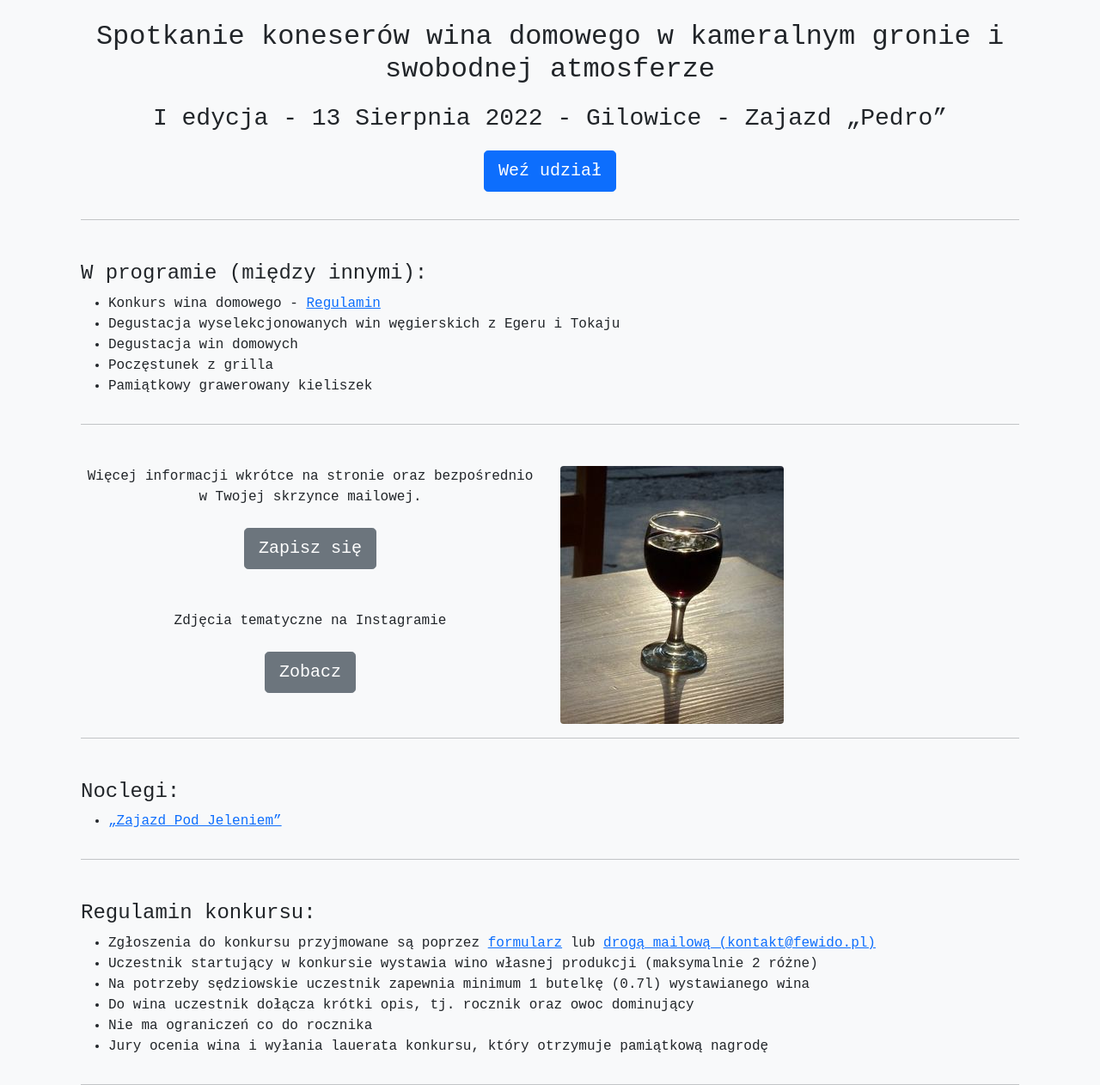
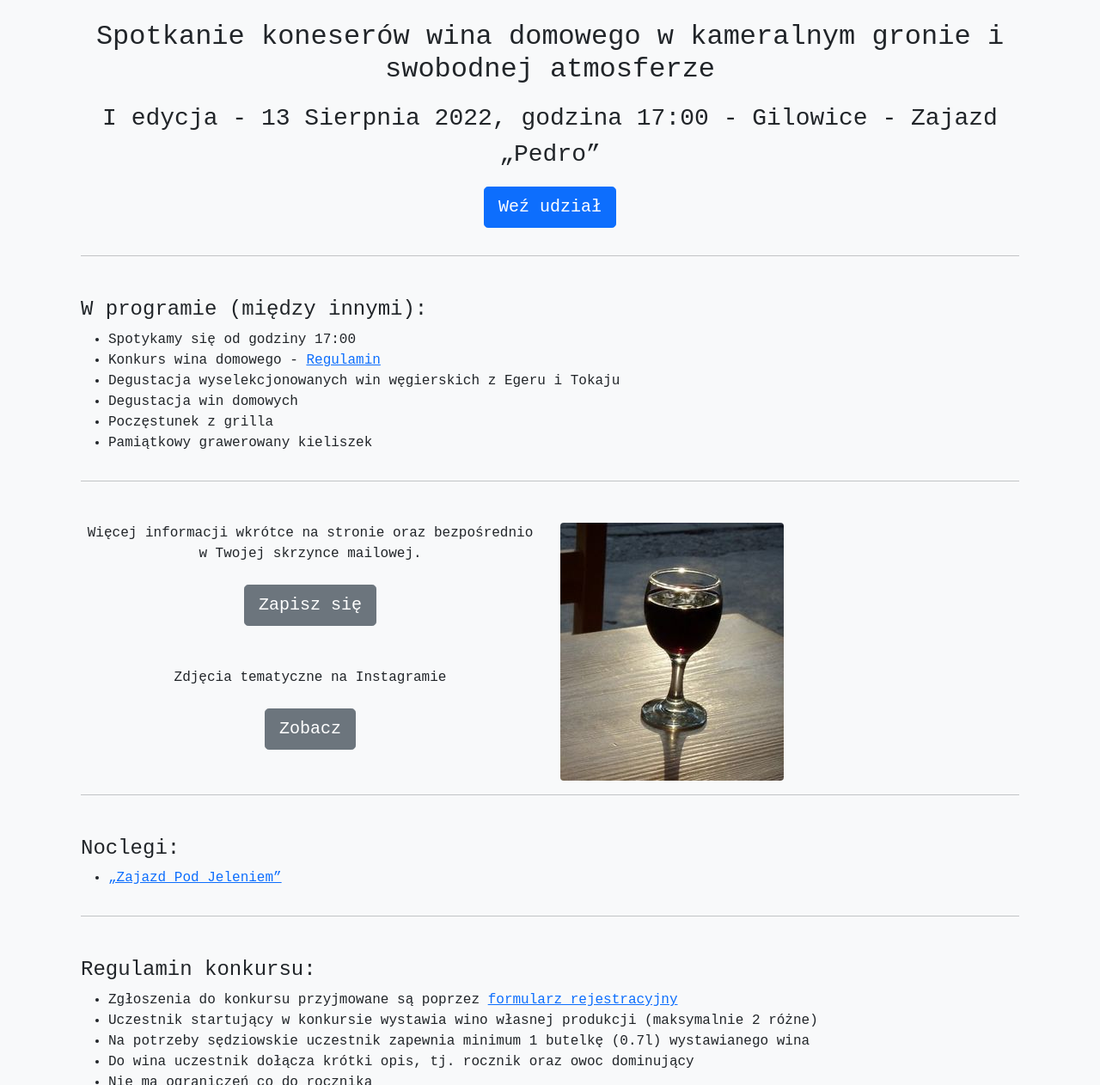
Before and after one commit to morgoth/fewido, a Jekyll site: the page built from index.html, in a window 1280 px wide and 1400 px high, scrolled down 309 px, cut to the strip 138-1400 px from the top of the window. Shown: the whole strip at 86% size. Built offline with Jekyll 4.4.1, drawn with Linux system fonts in a browser that asks for light colours; some web fonts are replaced.

Commit message:
add hour

```diff
--- a/index.html
+++ b/index.html
@@ -23,7 +23,7 @@ layout: default
   <div class="row mt-5">
     <div class="col mx-auto text-center">
       <h2>Spotkanie koneserów wina domowego w kameralnym gronie i swobodnej atmosferze</h2>
-      <p class="fs-3 mt-3">I edycja - 13 Sierpnia 2022 - Gilowice - Zajazd &bdquo;Pedro&rdquo;</p>
+      <p class="fs-3 mt-3">I edycja - 13 Sierpnia 2022, godzina 17:00 - Gilowice - Zajazd &bdquo;Pedro&rdquo;</p>
       <p><a class="btn btn-primary btn-lg" href="https://2022.fewido.pl">Weź udział</a><p>
     </div>
   </div>
@@ -32,6 +32,7 @@ layout: default
     <div class="col mx-auto">
       <h4>W programie (między innymi):</h4>
       <ul>
+        <li>Spotykamy się od godziny 17:00</li>
         <li>Konkurs wina domowego - <a href="#regulamin">Regulamin</a></li>
         <li>Degustacja wyselekcjonowanych win węgierskich z Egeru i Tokaju</li>
         <li>Degustacja win domowych</li>
@@ -66,7 +67,7 @@ layout: default
     <div class="col mx-auto">
       <h4 id="regulamin">Regulamin konkursu:</h4>
       <ul>
-        <li>Zgłoszenia do konkursu przyjmowane są poprzez <a href="https://2022.fewido.pl">formularz</a> lub <a href="mailto:kontakt@fewido.pl">drogą mailową (kontakt@fewido.pl)</a></li>
+        <li>Zgłoszenia do konkursu przyjmowane są poprzez <a href="https://2022.fewido.pl">formularz rejestracyjny</a></li>
         <li>Uczestnik startujący w konkursie wystawia wino własnej produkcji (maksymalnie 2 różne)</li>
         <li>Na potrzeby sędziowskie uczestnik zapewnia minimum 1 butelkę (0.7l) wystawianego wina</li>
         <li>Do wina uczestnik dołącza krótki opis, tj. rocznik oraz owoc dominujący</li>
```
